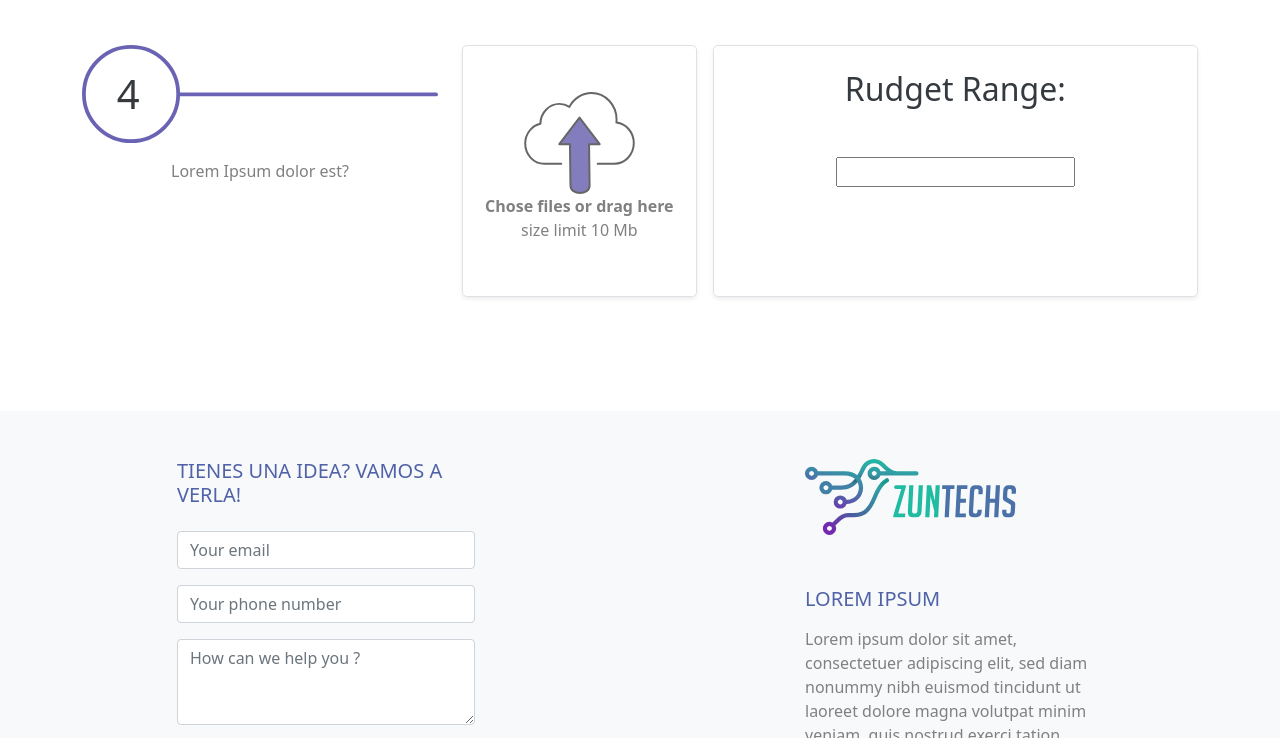
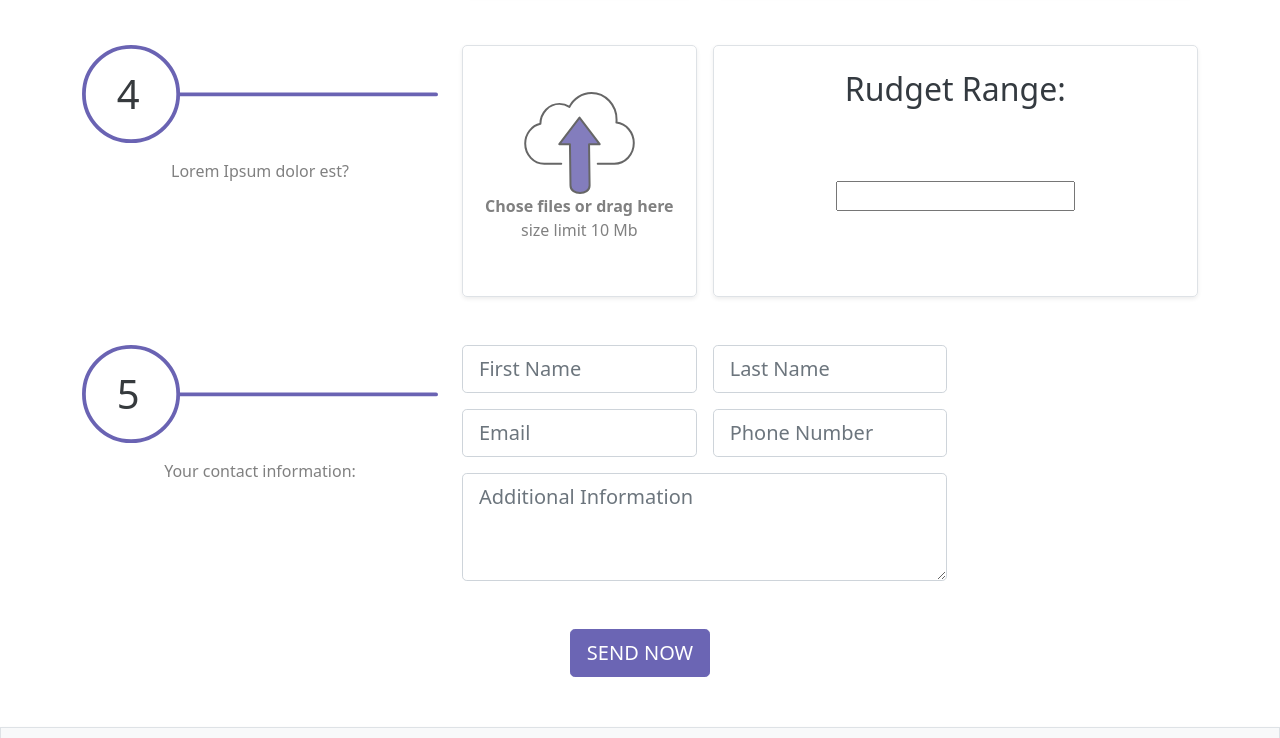
Before and after one commit to andova86/zun, a plain HTML site: page get.html in a window 1280 px wide. Shown: the part 1064-1802 px from the top of the page. Drawn offline with Linux system fonts and the light colour scheme; a script that the page names is missing.

Commit message:
Se añadio el formulario de la pagina de Get

```diff
--- a/get.html
+++ b/get.html
@@ -46,61 +46,41 @@
 <body>
 
  <header>
-    <nav class="navbar navbar-expand-lg navbar-light bg-light fixed-top">
+        <nav class="navbar navbar-expand-lg navbar-light bg-light fixed-top shadow-sm">
             <div class="container-xl">
-            <button class="navbar-toggler"
-                    type="button"
-                    data-toggle="collapse"
-                    data-target="#navbarToggleExternalContent"
-                    aria-controls="navbarToggleExternalContent"
-                    aria-expanded="false"
-                    aria-label="Toggle navigation">
+                <button class="navbar-toggler" type="button" data-toggle="collapse"
+                    data-target="#navbarToggleExternalContent" aria-controls="navbarToggleExternalContent"
+                    aria-expanded="false" aria-label="Toggle navigation">
                     <span class="navbar-toggler-icon"></span>
                 </button>
-            <a class="navbar-brand logo"
-               href="index.html">
-                <img src="img/svg/logo.svg"
-                     width="40"
-                     height="40"
-                     class="d-inline-block align-top"
-                     alt="logo"/>
+                <a class="navbar-brand logo" href="index.html">
+                    <img src="img/svg/logo.svg" width="40" height="40" class="d-inline-block align-top" alt="logo" />
 
                 </a>
-            <div class="collapse navbar-collapse justify-content-end"
-                 id="navbarNav">
+                <div class="collapse navbar-collapse justify-content-end" id="navbarNav">
                     <ul class="navbar-nav ">
                         <li class="nav-item">
-                        <a class=" nav-link active link-primary"
-                           aria-current="page"
-                           href="#">
+                            <a class=" nav-link active link-primary" aria-current="page" href="#">
                                 About US
                             </a>
                         </li>
                         <li class="nav-item">
-                        <a class=" nav-link link-primary"
-                           aria-current="page"
-                           href="#">
+                            <a class=" nav-link link-primary" aria-current="page" href="#">
                                 SERVICES
                             </a>
                         </li>
                         <li class="nav-item">
-                        <a class=" nav-link link-primary"
-                           aria-current="page"
-                           href="#">
+                            <a class=" nav-link link-primary" aria-current="page" href="#">
                                 APPROACH
                             </a>
                         </li>
                         <li class="nav-item ">
-                        <a class=" nav-link "
-                           aria-current="page"
-                           href="#">
+                            <a class=" nav-link " aria-current="page" href="#">
                                 CASE ESTUDIES
                             </a>
                         </li>
                         <li class="nav-item ">
-                        <a class=" nav-link "
-                           aria-current="page"
-                           href="#">
+                            <a class=" nav-link " aria-current="page" href="#">
                                 Blog
                             </a>
                         </li>
@@ -144,38 +124,24 @@
                         </li>
 
                         <li class="nav-item d-none">
-                        <div class="dropdown "
-                             id="drop">
+                            <div class="dropdown " id="drop">
                                 <button class="btn  border-0 bg-transparent
-                    dropdown-toggle text-dark p-0 p-md-2"
-                                    type="button"
-                                    id="dropdownMenuButton"
-                                    data-toggle="dropdown"
-                                    aria-haspopup="true"
-                                    aria-expanded="false">
+                    dropdown-toggle text-dark p-0 p-md-2" type="button" id="dropdownMenuButton" data-toggle="dropdown"
+                                    aria-haspopup="true" aria-expanded="false">
 
 
-                                <a class="lang seleccionado text-decoration-none"
-                                   href="#">
-                                    <img src="img/svg/usa.svg"
-                                         alt="usa"
-                                         width="20"
-                                         height="15">
+                                    <a class="lang seleccionado text-decoration-none" href="#">
+                                        <img src="img/svg/usa.svg" alt="usa" width="20" height="15">
                                         <span class="vlang">US</span>
                                     </a>
 
 
                                 </button>
 
-                            <ul class="dropdown-menu menu_lg "
-                                aria-labelledby="dropdownMenuButton">
+                                <ul class="dropdown-menu menu_lg " aria-labelledby="dropdownMenuButton">
                                     <li class="dropdown-item ">
-                                    <a class="lang text-decoration-none"
-                                       href="#">
-                                        <img src="img/svg/spain.svg"
-                                             width="20"
-                                             height="15"
-                                             alt="spain">
+                                        <a class="lang text-decoration-none" href="#">
+                                            <img src="img/svg/spain.svg" width="20" height="15" alt="spain">
 
                                             <span class="vlang">ES</span>
                                         </a>
@@ -183,13 +149,8 @@
                                     </li>
                                     <li class="dropdown-item">
 
-                                    <a class="lang text-decoration-none"
-                                       id="ingles"
-                                       href="#">
-                                        <img src="img/svg/usa.svg"
-                                             width="20"
-                                             alt="usa"
-                                             height="15">
+                                        <a class="lang text-decoration-none" id="ingles" href="#">
+                                            <img src="img/svg/usa.svg" width="20" alt="usa" height="15">
 
                                             <span class="vlang">US</span>
                                         </a>
@@ -197,10 +158,7 @@
                                     </li>
 
                                 </ul>
-                            <input type="hidden"
-                                   name="language"
-                                   id="language"
-                                   value=""/>
+                                <input type="hidden" name="language" id="language" value="" />
 
                             </div>
                         </li>
@@ -209,57 +167,45 @@
                     </ul>
 
 
+
+
                     <span class="navbar-text ml-5 d-none d-lg-block">
-                        <a class="btn btn-purplev text-uppercase text-white"
-                           href="#"
-                           role="button">GET IN TOUCH</a>
+                        <a class="btn btn-purplev text-uppercase text-white" href="get.html" role="button">GET IN TOUCH</a>
                     </span>
 
 
                 </div>
             </div>
 
-        <div class="collapse  w-100 "
-             id="navbarToggleExternalContent"
-             style="background: #1FBCA2">
+            <div class="collapse  w-100 " id="navbarToggleExternalContent" style="background: #1FBCA2">
                 <div class="row m-2 g-4 container">
                     <div class="col-12 py-2 border-bottom">
                         <h1 class="text-white text-center">Zuntechs Tecnology</h1>
                     </div>
                     <div class="col-4">
-                    <a class=" nav-link active link-light  p-0"
-                       aria-current="page"
-                       href="#">
+                        <a class=" nav-link active link-light  p-0" aria-current="page" href="#">
                             About Us
                         </a>
                     </div>
                     <div class="col-4">
-                    <a class=" nav-link active link-light p-0"
-                       aria-current="page"
-                       href="#">
+                        <a class=" nav-link active link-light p-0" aria-current="page" href="#">
                             Services
                         </a>
                     </div>
                     <div class="col-4">
-                    <a class=" nav-link active link-light p-0"
-                       aria-current="page"
-                       href="#">
+                        <a class=" nav-link active link-light p-0" aria-current="page" href="#">
                             Approach
                         </a>
                     </div>
 
                     <div class="col-4">
-                    <a class=" nav-link active link-light p-0"
-                       aria-current="page"
-                       href="#">
+                        <a class=" nav-link active link-light p-0" aria-current="page" href="#">
                           Cases Studies
                         </a>
                     </div>
 
                     <div class="col-4">
-                    <a class=" nav-link active link-light p-0"
-                       aria-current="page"
-                       href="#">
+                        <a class=" nav-link active link-light p-0" aria-current="page" href="#">
                           Blog
                         </a>
                     </div>
@@ -269,14 +215,13 @@
                     </div>
 
                     <div class="col-12 text-left mt-0">
-                    <h3 class="font-weight-bold text-white text-uppercase">
+                        <h5 class="font-weight-bold text-white text-uppercase">
                             SOCIAL
-                    </h3>
+                        </h5>
 
                         <ul class="list-inline ">
                             <li class="list-inline-item">
-                            <a href="#"
-                               class="link-light">
+                                <a href="#" class="link-light">
                                     <i class="gg-facebook"></i>
                                 </a>
                             </li>
@@ -288,15 +233,15 @@
 
 
                 </div>
+            </div>
         </nav>
 
 
     </header>
-
 <main>
 
 
-    <section class="section  my-3">
+    <section class="section  mt-3 mb-0">
         <div class="container"
              style="padding-top: 90px">
             <div class="row justify-content-center g-4">
@@ -658,7 +603,7 @@
                                         <h2 class="my-4 text-dark">Rudget Range:</h2>
 
 
-                                           <div class="container pt-4">
+                                           <div class="container py-5">
             <input type="text" id="slider3" class="slider" />
         </div>
                                     </div>
@@ -671,6 +616,60 @@
                         </div>
 
 
+                    </div>
+
+                      <div class="row ">
+                        <div class="col-sm-4">
+
+                            <div class="contenedor mb-3">
+
+                                <img src="img/svg/circle_line.svg"
+                                     height="auto"
+                                     width="100%">
+                                <p class="h1  centered pb-0 mb-0"
+                                   style="left: 13%">5</p>
+                            </div>
+
+                            <p class="text-grey text-center">Your contact
+information:</p>
+                        </div>
+
+                        <div class="col-sm-8 ">
+
+                            <div class="row g-3 ">
+                                <div class="col-md-8 ">
+                                    <div class="row justify-content-start g-3">
+                                        <div class="col-md-6">
+                                            <input id="frm_firstname" class="form-control form-control-lg" type="text" placeholder="First Name" aria-label=".form-control-lg example" required>
+                                        </div>
+                                         <div class="col-md-6">
+                                            <input id="frm_lastname" class="form-control form-control-lg" type="text" placeholder="Last Name" aria-label=".form-control-lg example" required>
+                                        </div>
+                                         <div class="col-md-6">
+                                            <input id="frm_email" class="form-control form-control-lg" type="email" placeholder="Email" aria-label=".form-control-lg example" required>
+                                        </div>
+                                         <div class="col-md-6">
+                                            <input id="frm_phoneNumber" class="form-control form-control-lg" type="email" placeholder="Phone Number" aria-label=".form-control-lg example" required>
+                                        </div>
+
+                                         <div class="col-12">
+                                         <textarea class="form-control form-control-lg" id="frm_info" rows="3" placeholder="Additional Information"></textarea>
+                                         </div>
+
+                                    </div>
+
+
+
+
+                                </div>
+
+
+                            </div>
+                        </div>
+
+                          <div class="col-12 text-center pt-5">
+                              <button type="submit" class="btn btn-purplev btn-lg ">SEND NOW</button>
+                          </div>
                     </div>
 
                 </div>
@@ -686,7 +685,7 @@
 
 </main>
 
-<footer class="py-5 bg-light">
+<footer class="py-5 bg-light border-1 border shadow-sm">
 
     <div class="container">
         <div class="row justify-content-center">
@@ -755,7 +754,7 @@
                         <ul class="list-unstyled">
                             <li class="pb-5 pt-3 pt-md-0 text-center text-md-left">
                                 <a href="#"> <img src="img/svg/logo.svg"
-                                                  class="logo" alt="logo"></a>
+                                                  class="logo"></a>
                             </li>
                             <li class="py-1">
                                 <h5 class="text-primary text-uppercase">
@@ -819,10 +818,10 @@
 
                 var slider3 = new rSlider({
                     target: '#slider3',
-                    values: {min: 0, max: 100},
+                    values:  ['$20K', '$50K', '$80K', '$100K', '$150K', '$200K'],
                     step: 10,
                     range: true,
-                    set: [10, 40],
+                    set: ['$20K', '$50K'],
                     scale: true,
                     labels: true,
                     onChange: function (vals) {
--- a/scss/_variables.scss
+++ b/scss/_variables.scss
@@ -68,7 +68,7 @@ $warning:       $yellow !default;
 $danger:        $red !default;
 $light:         $gray-100 !default;
 $dark:          $gray-800 !default;
-$purplev:       #9200F4 !default;
+$purplev:       #6B65B4 !default;
 
 // scss-docs-start theme-colors-map
 $theme-colors: (
```
Also changed, not shown: index.html (+8 -8 lines), css/boostrap.css. Lines whose indentation alone changed are shown as unchanged.
